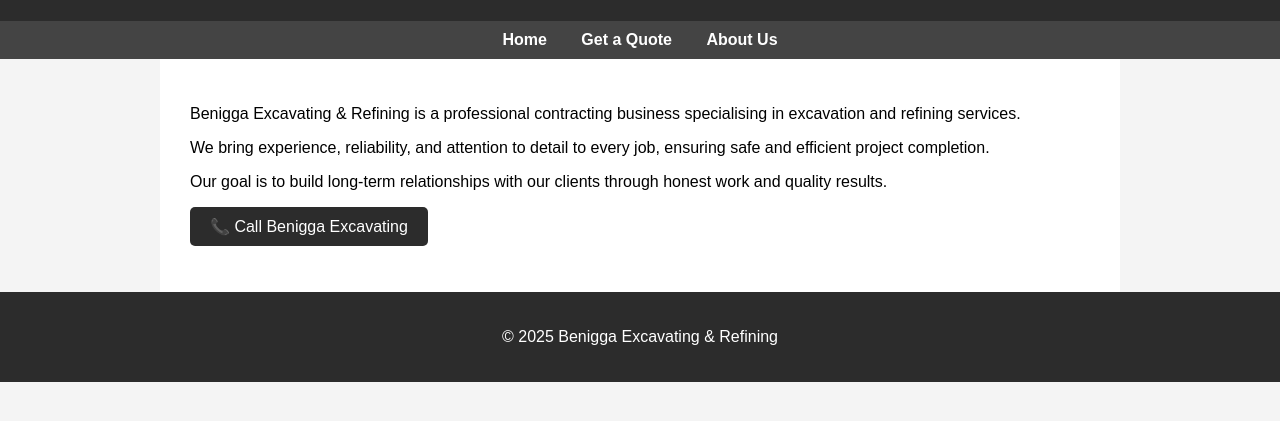
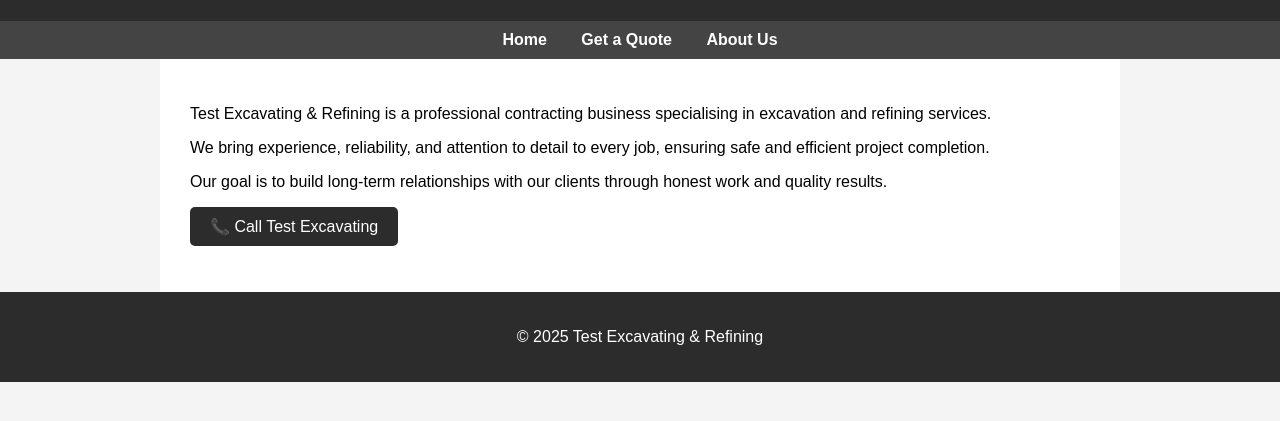
Before and after one commit to bennnywegs/testing, a plain HTML site: page about.html in a window 1280 px wide. Shown: the part 99-520 px from the top of the page. Drawn offline with Linux system fonts and the light colour scheme.

Commit message:
about.html

```diff
--- a/about.html
+++ b/about.html
@@ -26,7 +26,7 @@
 
 <div class="container">
     <p>
-        Benigga Excavating & Refining is a professional contracting business
+        Test Excavating & Refining is a professional contracting business
         specialising in excavation and refining services.
     </p>
 
@@ -42,13 +42,13 @@
 
     <p>
         <a href="tel:+61438019859">
-            <button class="call-button">📞 Call Benigga Excavating</button>
+            <button class="call-button">📞 Call Test Excavating</button>
         </a>
     </p>
 </div>
 
 <footer>
-    <p>&copy; 2025 Benigga Excavating & Refining</p>
+    <p>&copy; 2025 Test Excavating & Refining</p>
 </footer>
 
 </body>
```
